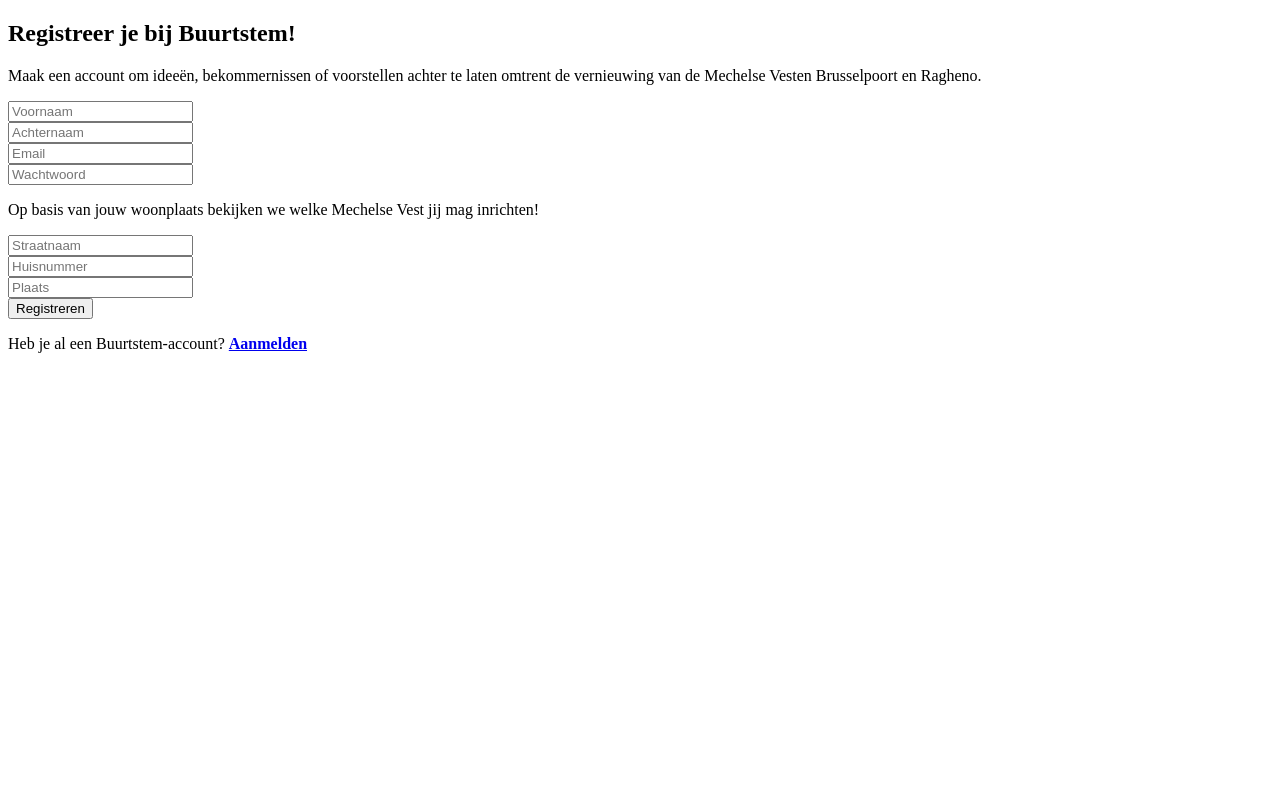
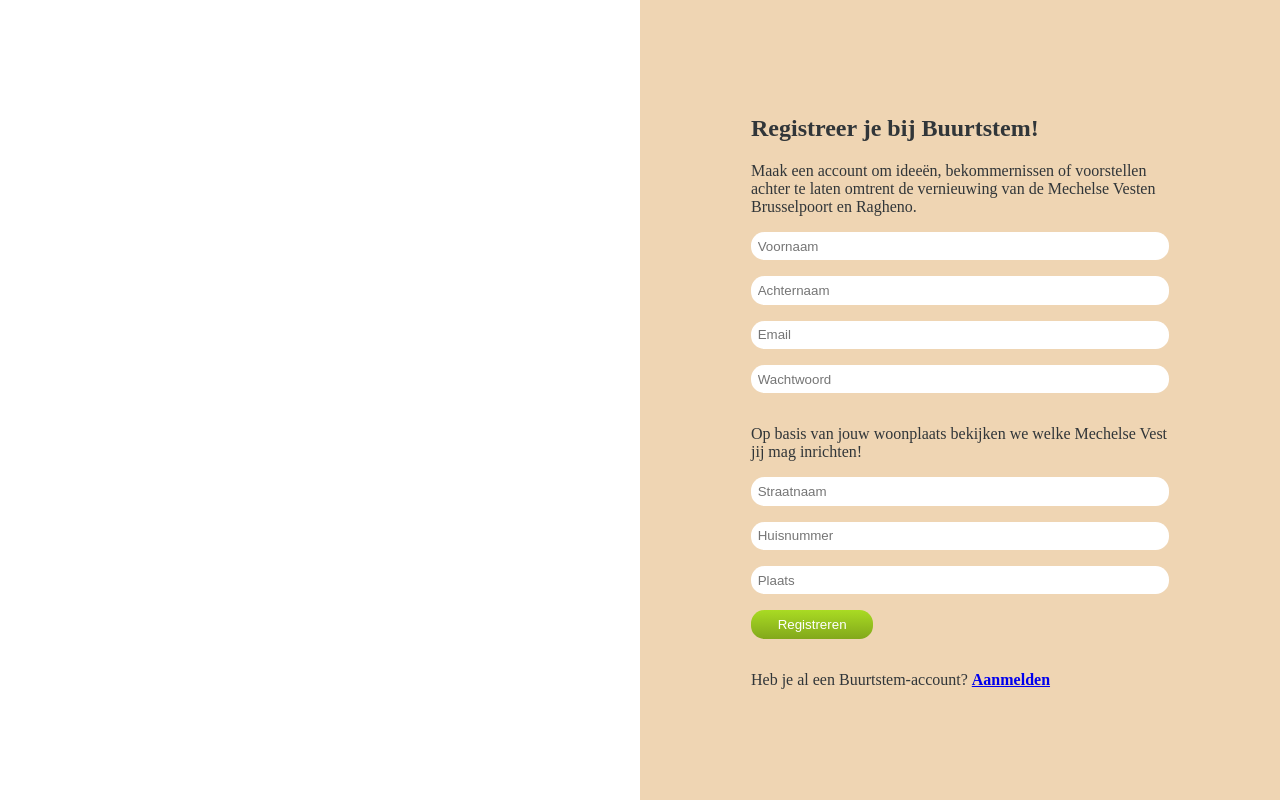
Before and after one commit to marianneneuts/buurtstem-webapplicatie, a PHP site: page /signup.php in a window 1280 px wide. Run offline with PHP 8.4, Linux system fonts and the light colour scheme.

Commit message:
style: add the base css on the signup form

```diff
--- /dev/null
+++ b/css/signup.css
@@ -0,0 +1,90 @@
+* {
+    box-sizing: border-box;
+}
+
+.split {
+    height: 100%;
+    width: 50%;
+    position: fixed;
+    z-index: 1;
+    top: 0;
+    overflow-x: hidden;
+}
+
+.left {
+    left: 0;
+    background-color: white;
+    display: flex;
+    justify-content: center;
+}
+
+.right {
+    right: 0;
+    background: rgba(224, 172, 105, .5);
+}
+
+.BuurtstemSignup {
+    height: 100vh;
+    display: grid;
+    grid-template-columns: 1fr [form] minmax(240px, 450px) 1fr;
+    grid-template-rows: 1fr [form] 1fr 1fr;
+    justify-content: center;
+    align-items: center;
+}
+
+.form-signup {
+    padding: 1em;
+    grid-column: form;
+    grid-row: form;
+}
+
+h2 {
+    color: #313639;
+}
+
+.sentence {
+    color: #313639;
+}
+
+.form__field {
+    padding-bottom: 1em;
+}
+
+.form__field label {
+    display: block;
+    margin-bottom: 0.2em;
+}
+
+.form__field .label__inline {
+    display: inline-block;
+}
+
+.form__field input[type = text],
+.form__field input[type = password] {
+    width: 100%;
+    padding: 0.5em;
+    border: none;
+    border-style: none;
+    border-radius: 1em;
+}
+
+.btn-registreren {
+    background-image: linear-gradient(#A9DB23, #82A81B);
+    color: white;
+    text-align: center;
+    border: none;
+    padding: 0.5em 2em;
+    border-radius: 1em;
+}
+
+.login {
+    color: #313639;
+}
+
+.login a:active {
+    color: #313639;
+}
+
+.login a:visited {
+    color: #313639;
+}
--- a/signup.php
+++ b/signup.php
@@ -5,6 +5,7 @@
     <meta http-equiv="X-UA-Compatible" content="IE=edge">
     <meta name="viewport" content="width=device-width, initial-scale=1.0">
     <title>Buurtstem - Signup</title>
+    <link rel="stylesheet" href="css/signup.css?v=<?php echo time(); ?>">
 </head>
 <body>
     <!-- left side -->
```
